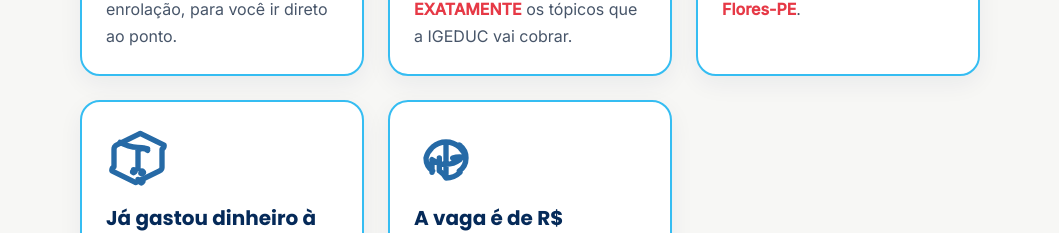
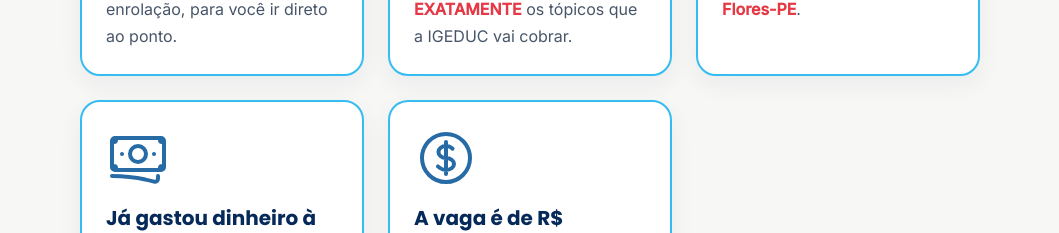
Before and after one commit to LeoLobo35/Projeto-Concurso-Flores, a plain HTML site: page index.html in a window 1280 px wide. Shown: the part 1635-1868 px from the top of the page, without its empty margins (110-1169 px from the left). Drawn offline with nearby package versions, Linux system fonts and the light colour scheme.

Commit message:
Refactor cards for consistency and styling

```diff
--- a/index.html
+++ b/index.html
@@ -1480,9 +1480,8 @@
                <!-- Card 4: Dinheiro Voando (Desperdício) -->
 <div class="card">
     <div class="card__icon card__icon--blue">
-                        <svg xmlns="http://www.w3.org/2000/svg" fill="none" viewBox="0 0 24 24" stroke-width="2" stroke="currentColor" aria-hidden="true" width="64" height="64" class="icon-64">
-                            <path stroke-linecap="round" stroke-linejoin="round" d="M12 8c-1.282 0-2.47-.202-3.6-.562S6.06 6.623 5.28 6.158M12 8c1.282 0 2.47.202 3.6.562m-3.6.562a3 3 0 013.6 0M12 8v4m0 4h.01M12 12h.01M12 12v4m0 4h.01M10.34 16.341a.5.5 0 01.353.147l.053.052a.5.5 0 010 .707l-.053.053a.5.5 0 01-.707 0l-.053-.053a.5.5 0 01.147-.353l.053-.052m3.32 0a.5.5 0 01.353.147l.053.052a.5.5 0 010 .707l-.053.053a.5.5 0 01-.707 0l-.053-.053a.5.5 0 01.147-.353l.053-.052m0 2.828a.5.5 0 01.353.147l.053.052a.5.5 0 010 .707l-.053.053a.5.5 0 01-.707 0l-.053-.053a.5.5 0 01.147-.353l.053-.052" />
-                            <path stroke-linecap="round" stroke-linejoin="round" d="M3 8.689c0-.642.36-1.2.902-1.49l8.604-4.254a.6.6 0 01.69 0l8.604 4.254A1.5 1.5 0 0121 8.69v6.613a1.5 1.5 0 01-.902 1.49l-8.604 4.254a.6.6 0 01-.69 0l-8.604-4.254A1.5 1.5 0 013 15.301V8.69z" />
+        <svg xmlns="http://www.w3.org/2000/svg" fill="none" viewBox="0 0 24 24" stroke-width="1.5" stroke="currentColor" width="64" height="64" class="icon-64" aria-hidden="true">
+            <path stroke-linecap="round" stroke-linejoin="round" d="M2.25 18.75a60.07 60.07 0 0115.797 2.101c.727.198 1.453-.342 1.453-1.096V18.75M3.75 4.5v.75A.75.75 0 013 6h-.75m0 0v-.375c0-.621.504-1.125 1.125-1.125H20.25M2.25 6v9m18-10.5v.75c0 .414.336.75.75.75h.75m-1.5-1.5h.375c.621 0 1.125.504 1.125 1.125v9.75c0 .621-.504 1.125-1.125 1.125h-.375m1.5-1.5H21a.75.75 0 00-.75.75v.75m0 0H3.75m0 0h-.375a1.125 1.125 0 01-1.125-1.125V15m1.5 1.5v-.75A.75.75 0 003 15h-.75M15 10.5a3 3 0 11-6 0 3 3 0 016 0zm3 0h.008v.008H18V10.5zm-12 0h.008v.008H6V10.5z" />
         </svg>
     </div>
     <h3 class="card__title">Já gastou dinheiro à toa?</h3>
@@ -1494,8 +1493,8 @@
 <!-- Card 5: Cifrão (A Vaga) -->
 <div class="card">
     <div class="card__icon card__icon--blue">
-                        <svg xmlns="http://www.w3.org/2000/svg" fill="none" viewBox="0 0 24 24" stroke-width="2" stroke="currentColor" aria-hidden="true" width="64" height="64" class="icon-64">
-                            <path stroke-linecap="round" stroke-linejoin="round" d="M12 6c-2.022 0-3.88.806-5.247 2.124A7.452 7.452 0 004.5 12c0 1.99 1.02 3.8 2.5 4.876M12 6c2.022 0 3.88.806 5.247 2.124A7.452 7.452 0 0119.5 12c0 1.99-1.02 3.8-2.5 4.876M12 6v12m0-12c-2.022 0-3.88.806-5.247 2.124A7.452 7.452 0 004.5 12c0 1.99 1.02 3.8 2.5 4.876m7.5-4.876A7.452 7.452 0 0119.5 12c0-1.99-1.02-3.8-2.5-4.876m-7.5 4.876v4.748m0 0A7.452 7.452 0 0112 19.5c2.022 0 3.88-.806 5.247-2.124m-10.494 0v-4.748m0 0c1.47 1.076 3.228 1.748 5.247 1.748s3.778-.672 5.247-1.748" />
+        <svg xmlns="http://www.w3.org/2000/svg" fill="none" viewBox="0 0 24 24" stroke-width="1.5" stroke="currentColor" width="64" height="64" class="icon-64" aria-hidden="true">
+            <path stroke-linecap="round" stroke-linejoin="round" d="M12 6v12m-3-2.818l.879.659c1.171.879 3.07.879 4.242 0 1.172-.879 1.172-2.303 0-3.182C13.536 12.219 12.768 12 12 12c-.725 0-1.45-.22-2.003-.659-1.106-.879-1.106-2.303 0-3.182s2.9-.879 4.006 0l.415.33M21 12a9 9 0 11-18 0 9 9 0 0118 0z" />
         </svg>
     </div>
     <h3 class="card__title">A vaga é de R$ 2.640,00</h3>
```
Lines whose indentation alone changed are shown as unchanged.
